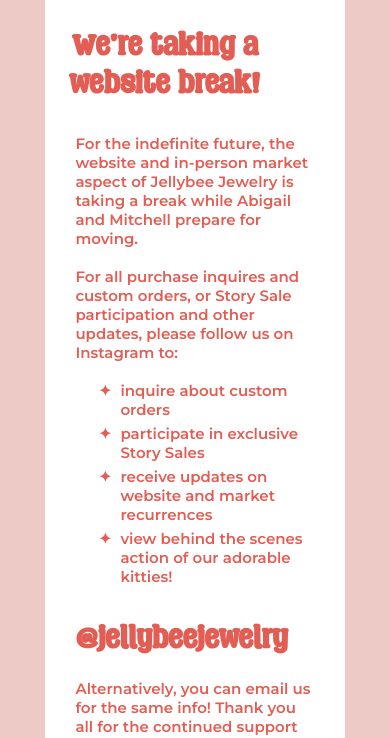
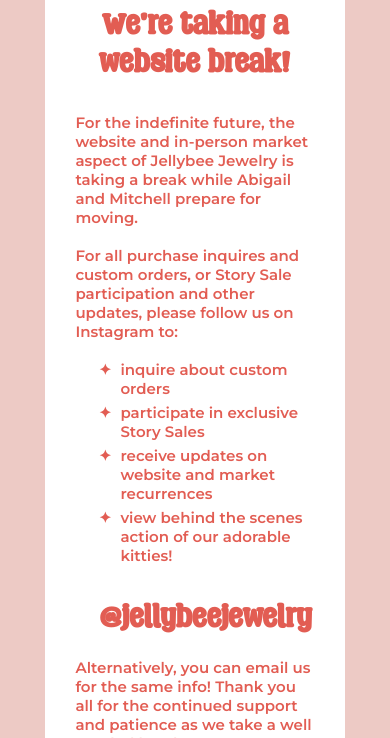
Before and after one commit to jellybeejewelry/jellybeejewelry.github.io, a plain HTML site: page index.html in a window 390 px wide. Shown: the part 106-844 px from the top of the page. Drawn offline with Linux system fonts and the light colour scheme.

Commit message:
Fix alignment of title in @media

```diff
--- a/style.css
+++ b/style.css
@@ -92,7 +92,8 @@ body {
   .title {
     width: 80%;
     font-size: 8vw;
-    margin-bottom: 0;
+    text-align: center;
+    margin: auto;
   }
 
   .left-column {
```
